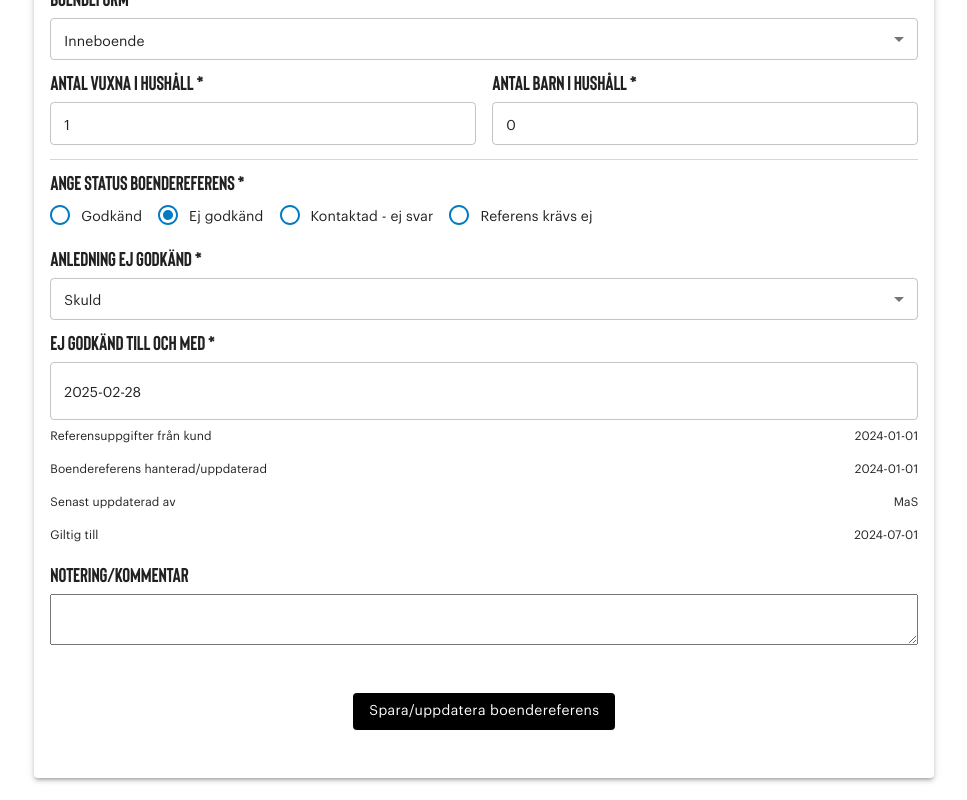
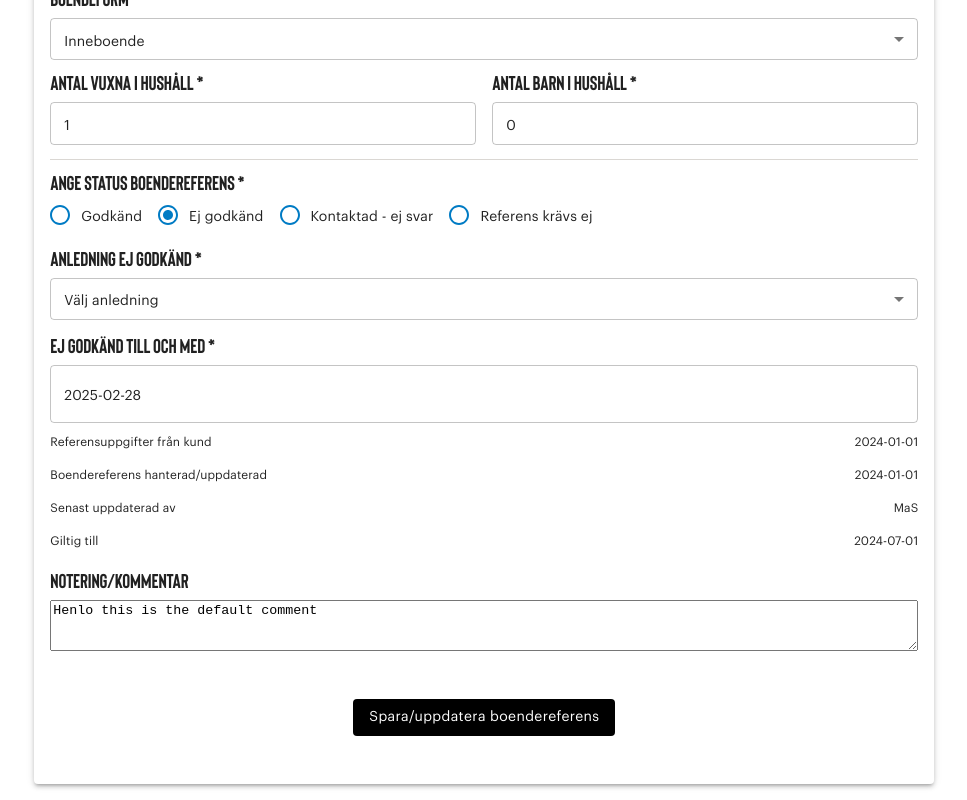
Before and after one commit to Bostads-AB-Mimer/onecore-internal-portal, a React (Vite) app in the folder packages/frontend/: page /bostader in a window 1280 px wide. Shown: the part 429-1229 px from the top of the page, without its empty margins (19-986 px from the left). Built offline with nearby package versions, Linux system fonts and the light colour scheme; no server answers; what onecore-types would draw is missing.

Commit message:
refactor: Rename AdditionalNotesForm to CommentForm and update related references feat: Set default value for rejectedReason and enhance validation in NotApproved component

```diff
--- a/packages/frontend/src/pages/Residences/Residences.tsx
+++ b/packages/frontend/src/pages/Residences/Residences.tsx
@@ -16,9 +16,11 @@ import { ContactSearchData } from '../ParkingSpaces/components/create-applicant-
 import CustomerInformation from './components/CustomerInformation'
 import CurrentTypeOfHousingForm from './components/CurrentTypeOfHousingForm'
 import HousingReferenceStatusForm from './components/HousingReferenceStatusForm'
-import AdditionalNotesForm from './components/AdditionalNotesForm'
+import CommentForm from './components/AdditionalNotesForm'
 import CustomerReference from './components/CustomerReference'
+
 export enum RejectedReasons {
+  DEFAULT_VALUE = 'Välj anledning',
   DISTURBANCE = 'DISTURBANCE',
   LATE_RENT_PAYMENT = 'LATE_RENT_PAYMENT',
   DEBT_TO_LANDLORD = 'DEBT_TO_LANDLORD',
@@ -53,7 +55,7 @@ export type Inputs = {
   email: string
   comment: string
   reviewStatus: ReviewStatus
-  rejectedReason: RejectedReasons
+  rejectedReason: RejectedReasons | null
   expiresAt: dayjs.Dayjs
 }
 
@@ -67,8 +69,8 @@ const ResidencesPage: React.FC = () => {
       numChildren: 0,
       housingType: HousingTypes.LODGER,
       reviewStatus: ReviewStatus.REJECTED,
-      rejectedReason: RejectedReasons.DEBT_TO_LANDLORD,
-      comment: 'hello',
+      rejectedReason: RejectedReasons.DEFAULT_VALUE,
+      comment: 'Henlo this is the default comment',
       expiresAt: dayjs().add(1, 'month'),
     },
   })
@@ -111,7 +113,7 @@ const ResidencesPage: React.FC = () => {
                     validUntil="2024-07-01"
                   />
 
-                  <AdditionalNotesForm control={control} />
+                  <CommentForm control={control} />
                 </Grid>
 
                 <Grid
--- a/packages/frontend/src/pages/Residences/components/AdditionalNotesForm.tsx
+++ b/packages/frontend/src/pages/Residences/components/AdditionalNotesForm.tsx
@@ -2,16 +2,14 @@ import { FormControl, TextareaAutosize, Typography } from '@mui/material'
 import React from 'react'
 import { Control, Controller } from 'react-hook-form'
 
-interface AdditionalNotesFormProps {
+interface CommentFormProps {
   control: Control<any>
 }
 
-const AdditionalNotesForm: React.FC<AdditionalNotesFormProps> = ({
-  control,
-}) => {
+const CommentForm: React.FC<CommentFormProps> = ({ control }) => {
   return (
     <Controller
-      name="notes"
+      name="comment"
       control={control}
       render={({ field }) => (
         <FormControl fullWidth>
@@ -25,4 +23,4 @@ const AdditionalNotesForm: React.FC<AdditionalNotesFormProps> = ({
   )
 }
 
-export default AdditionalNotesForm
+export default CommentForm
--- a/packages/frontend/src/pages/Residences/components/CurrentTypeOfHousingForm/NotApproved.tsx
+++ b/packages/frontend/src/pages/Residences/components/CurrentTypeOfHousingForm/NotApproved.tsx
@@ -1,4 +1,10 @@
-import { FormControl, MenuItem, Select, Typography } from '@mui/material'
+import {
+  FormControl,
+  FormHelperText,
+  MenuItem,
+  Select,
+  Typography,
+} from '@mui/material'
 import { DatePicker } from '@mui/x-date-pickers'
 import { Control, Controller } from 'react-hook-form'
 
@@ -10,17 +16,26 @@ type Props = {
 
 const Rejected = ({ control }: Props) => (
   <>
+    <Controller
+      name="rejectedReason"
+      control={control}
+      rules={{
+        pattern: {
+          value: RegExp(`^(?!${RejectedReasons.DEFAULT_VALUE}).*`),
+          message: 'Du behöver välja en anledning för att gå vidare',
+        },
+      }}
+      render={({ field, fieldState }) => (
         <FormControl fullWidth>
           <Typography paddingBottom={1} variant="h2">
             Anledning ej godkänd *
           </Typography>
 
-      <Controller
-        name="rejectedReason"
-        control={control}
-        render={({ field }) => (
-          <Select size="small" {...field}>
-            <MenuItem value="">Välj anledning</MenuItem>
+          <Select size="small" error={fieldState.invalid} {...field}>
+            <MenuItem value={RejectedReasons.DEFAULT_VALUE}>
+              Välj anledning
+            </MenuItem>
+
             <MenuItem value={RejectedReasons.DEBT_TO_LANDLORD}>Skuld</MenuItem>
             <MenuItem value={RejectedReasons.DISTURBANCE}>Störningar</MenuItem>
             <MenuItem value={RejectedReasons.LATE_RENT_PAYMENT}>
@@ -28,21 +43,27 @@ const Rejected = ({ control }: Props) => (
             </MenuItem>
             <MenuItem value={RejectedReasons.MISMANAGEMENT}>Vanvård</MenuItem>
           </Select>
+
+          <FormHelperText>{fieldState.error?.message}</FormHelperText>
+        </FormControl>
       )}
     />
-    </FormControl>
 
+    <Controller
+      name="expiresAt"
+      control={control}
+      render={({ field, fieldState }) => (
         <FormControl fullWidth>
           <Typography paddingBottom={1} variant="h2">
             Ej godkänd till och med *
           </Typography>
 
-      <Controller
-        name="expiresAt"
-        control={control}
-        render={({ field }) => <DatePicker format="YYYY-MM-DD" {...field} />}
+          <DatePicker format="YYYY-MM-DD" {...field} />
+
+          <FormHelperText>{fieldState.error?.message}</FormHelperText>
+        </FormControl>
+      )}
     />
-    </FormControl>
   </>
 )
 
```
Lines whose indentation alone changed are shown as unchanged.
